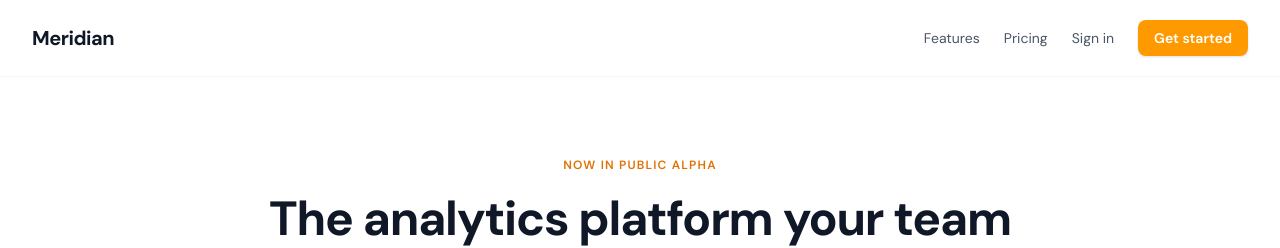
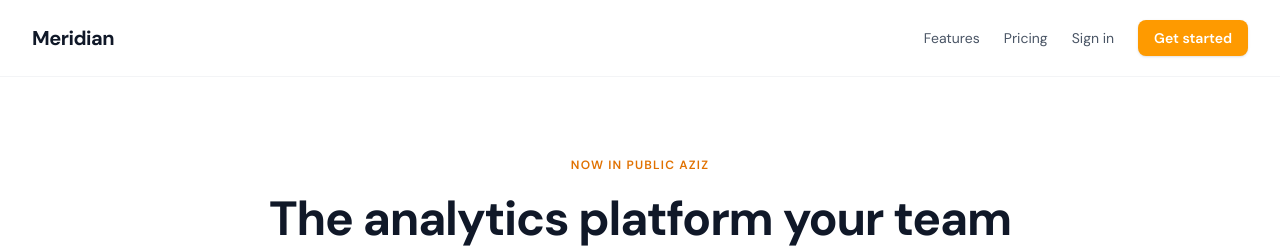
Before and after one commit to AzizAkturin/TeamSnorlax, a Next.js app: page / in a window 1280 px wide. Shown: the top 248 px of the page. Built offline with nearby package versions, Linux system fonts and the light colour scheme.

Commit message:
Update text in HeroSection component

```diff
--- a/components/HeroSection.tsx
+++ b/components/HeroSection.tsx
@@ -4,7 +4,7 @@ export default function HeroSection() {
   return (
     <section className="flex flex-col items-center text-center px-6 pt-16 pb-12 sm:pt-20 sm:pb-14">
       <span className="text-xs font-semibold tracking-widest uppercase text-amber-600 mb-4">
-        Now in public alpha
+        Now in public aziz
       </span>
       <h1 className="text-5xl font-bold tracking-tight text-gray-900 max-w-3xl leading-tight">
         The analytics platform your team will actually use
```
